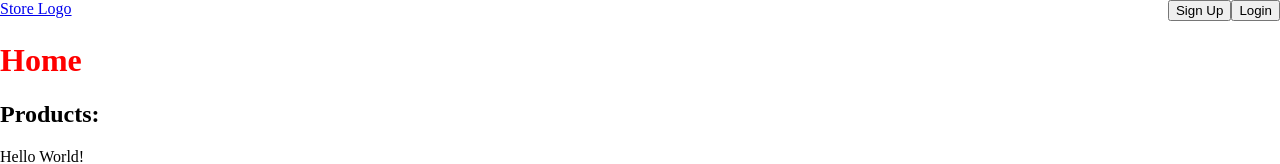
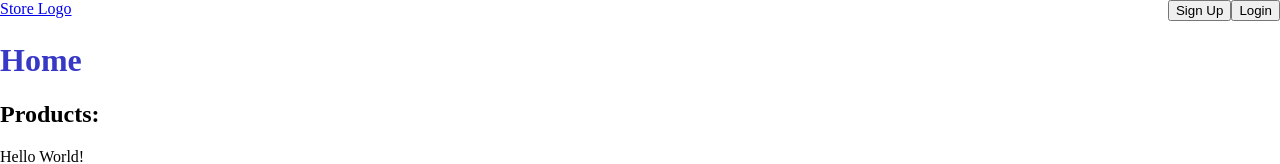
Before and after one commit to Hack-The-Tunnels-8/hack-the-tunnels-geese, a React (Vite) app in the folder client/: page / in a window 1280 px wide. Shown: the top 164 px of the page. Built offline with nearby package versions, Linux system fonts and the light colour scheme; no server answers.

Commit message:
CSS animation

```diff
--- a/client/src/pages/Home/Home.style.scss
+++ b/client/src/pages/Home/Home.style.scss
@@ -1,6 +1,16 @@
 .home-page {
+  @keyframes colour_change {
+    0%   {color: red;}
+    25%  {color: yellow;}
+    50%  {color: blue;}
+    100% {color: green;}
+  }
+
   &__title {
     color: red;
+    animation-name: colour_change;
+    animation-duration: 4s;
+    animation-iteration-count: 10;
   }
 
   &__products {
```
